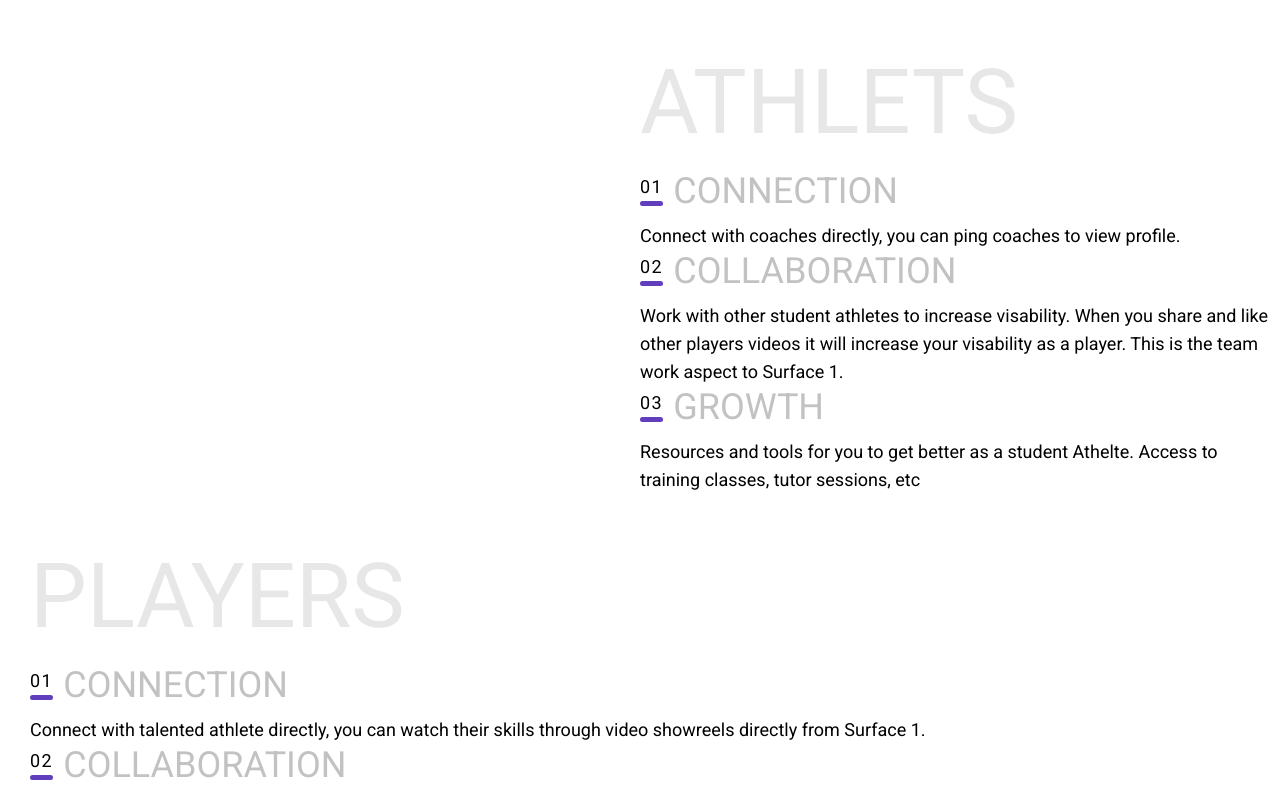
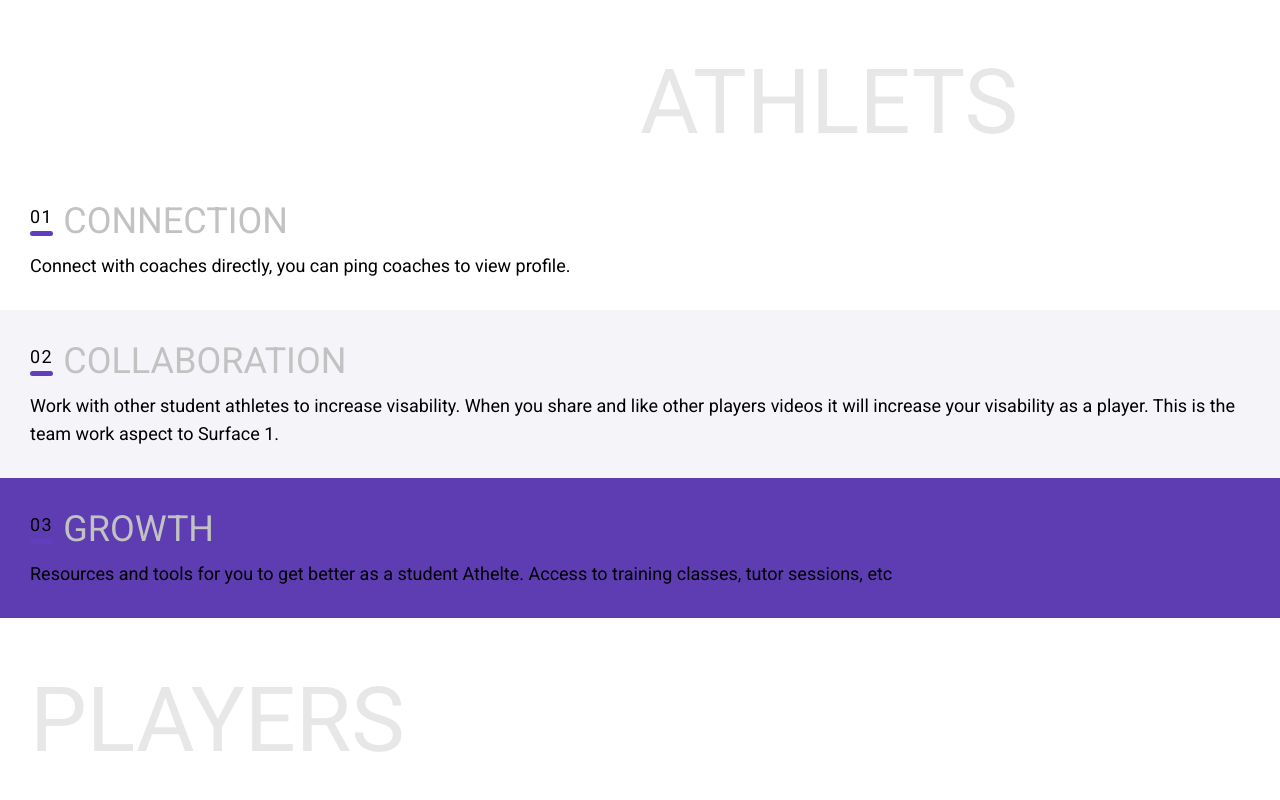
Before and after one commit to taechemist/tripetch-assignment, a React (Vite) app: page / in a window 1280 px wide. Shown: the top 800 px of the page. Built offline with nearby package versions, Linux system fonts and the light colour scheme.

Commit message:
adjust text identation

```diff
--- a/src/App.tsx
+++ b/src/App.tsx
@@ -38,19 +38,23 @@ const App: React.FC = () => {
         <>
             {/* ATHLETS Section */}
             <section className="md:pl-[50%] lg:pl-[50%]">
-                <Heading1 className="mt-[20px] ml-[20px] mb-[251px] md:mt-[50px] md:ml-[0] md:mb-[15px]">ATHLETS</Heading1>
+                <Heading1 className="mt-[20px] ml-[20px] mb-[251px] md:mt-[50px] md:ml-[0] md:mb-[15px]">
+                    ATHLETS
+                </Heading1>
             </section>
-            <section className="md:pl-[50%] lg:pl-[50%]">
+            <section className="">
                 <List items={athleteList} style="athlete" className="hidden md:block" />
                 <Carousel items={athleteList} className="md:hidden" />
             </section>
 
             {/* Player Section */}
             <section>
-                <Heading1 className="mt-[20px] ml-[20px] mb-[220px] md:mt-[50px] md:ml-[30px] md:mb-[15px]">PLAYERS</Heading1>
+                <Heading1 className="mt-[20px] ml-[20px] mb-[220px] md:mt-[50px] md:ml-[30px] md:mb-[15px]">
+                    PLAYERS
+                </Heading1>
             </section>
             <section>
-                <List items={playerList} style="player" className="hidden md:block ml-[30px]" />
+                <List items={playerList} style="player" className="hidden md:block" />
                 <Carousel items={playerList} className="md:hidden" />
             </section>
         </>
--- a/src/componnets/List.tsx
+++ b/src/componnets/List.tsx
@@ -12,13 +12,52 @@ interface ListProps extends Classname {
     style: ListStyles;
 }
 
+interface Style {
+    bg: string;
+    light: boolean;
+}
+
+const athleteStyle: Style[] = [
+    {
+        bg: "bg-[#FFF]",
+        light: false,
+    },
+    {
+        bg: "bg-[#F5F4F9]",
+        light: false,
+    },
+    {
+        bg: "bg-[#5E3DB3]",
+        light: true,
+    }
+];
+
+const playerStyle: Style[] = [
+    {
+        bg: "bg-[#FFF]",
+        light: false,
+    },
+    {
+        bg: "bg-[#F5F4F9]",
+        light: false,
+    },
+    {
+        bg: "bg-[#090C35]",
+        light: true,
+    }
+];
+
 const List: React.FC<ListProps> = (props) => {
 
     const items = props.items.map((item, index) => {
         const number = index + 1;
         const numberText = number < 10 ? "0" + number.toString() : number.toString();
+        const bgColor = props.style === "athlete" ? athleteStyle[index].bg : playerStyle[index].bg;
         return (
-            <div key={`${item.title}-${index}`} >
+            <div
+                key={`${item.title}-${index}`}
+                className={cn("md:p-[30px] lg:p-[60px]", bgColor)}
+            >
                 <div className="pb-[10px]">
                     <ListHeader number={numberText}>{item.title}</ListHeader>
                 </div>
```
